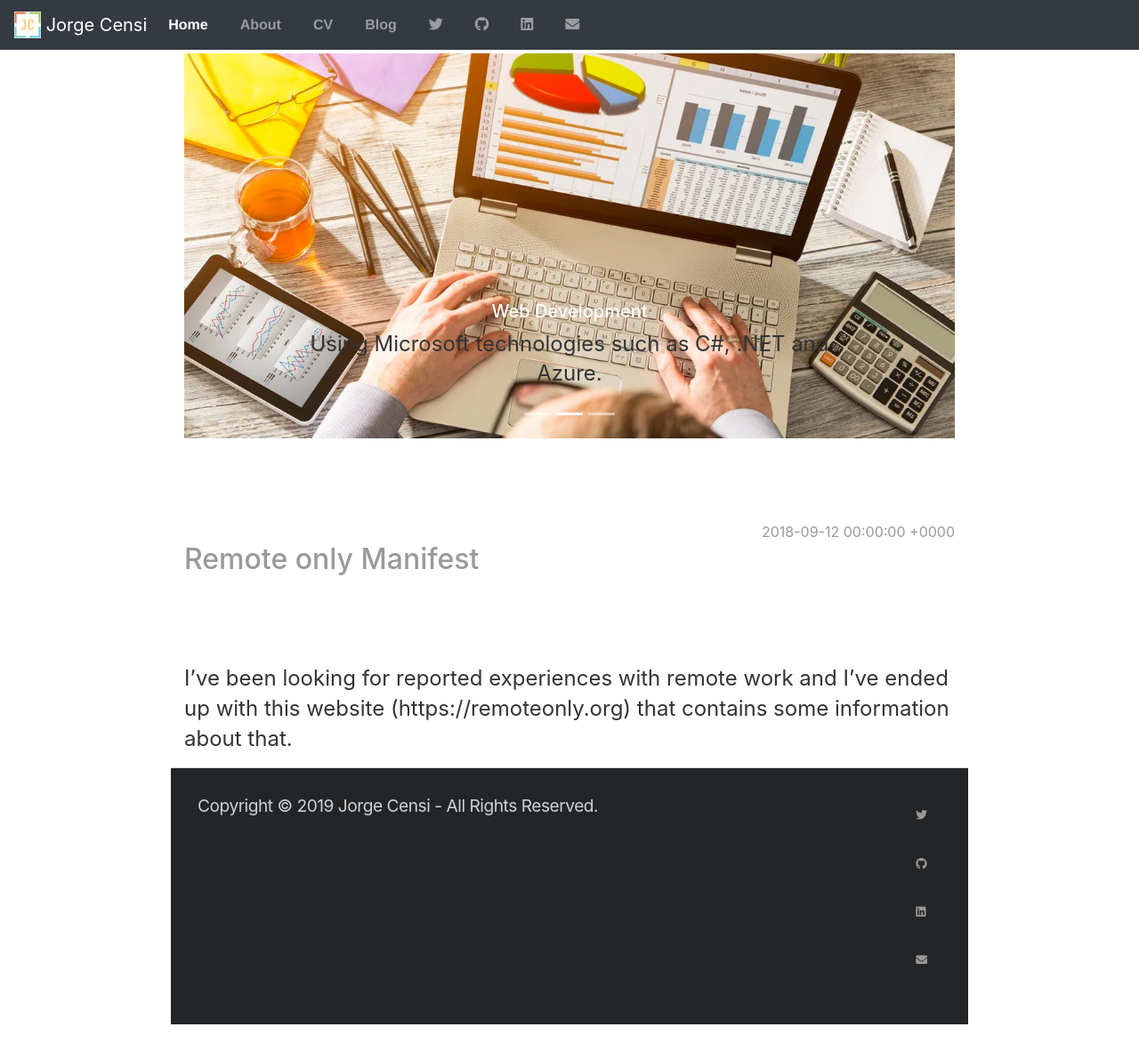
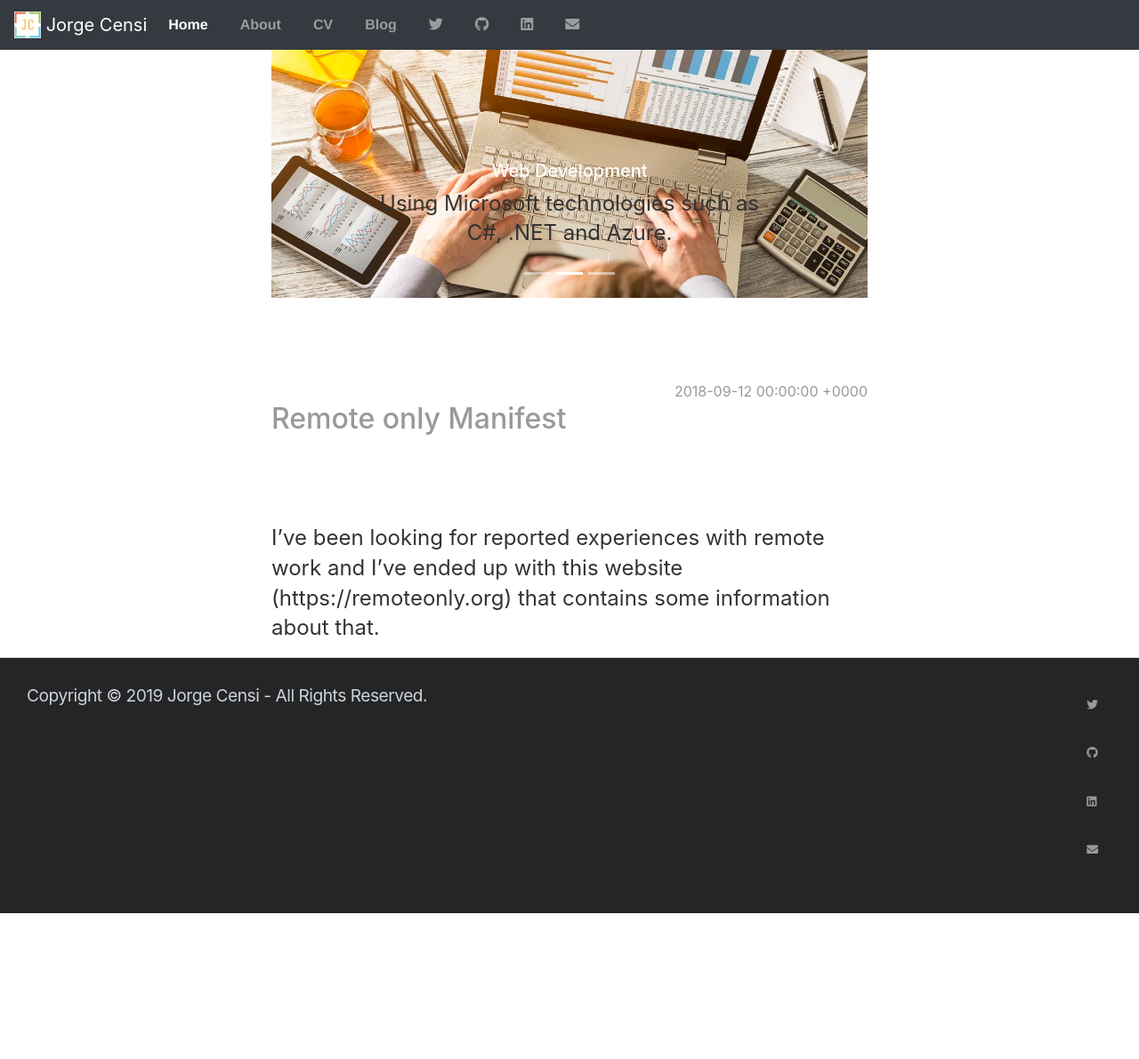
Before and after one commit to jorgecensi/jorgecensi.github.io, a Jekyll site: the page built from index.html, in a window 1280 px wide and 1212 px high. Shown: the top 1191 px of the window at 89% size. Built offline with Jekyll 4.4.1, drawn with Linux system fonts in a browser that asks for light colours; nearby versions of some CDN libraries.

Commit message:
wrapper css

```diff
--- a/_layouts/default.html
+++ b/_layouts/default.html
@@ -40,7 +40,7 @@
                 </ul>
             </div>
         </nav>
-        <div class="container">
+        <div class="container wrapper">
 
                 {{ content }}
 
--- a/css/main.css
+++ b/css/main.css
@@ -1,7 +1,3 @@
-body {
-    margin: 60px auto;
-    width: 70%;
-}
 nav ul, footer ul {
     font-family:'Helvetica', 'Arial', 'Sans-Serif';
     padding: 0px;
@@ -84,3 +80,8 @@ footer.main .copyright .main {
     letter-spacing: -.5px;
     color: #ced3d8;
 }
+.wrapper {
+    width: 90%;
+    max-width: 700px;
+    margin: 0 auto;
+}
```
